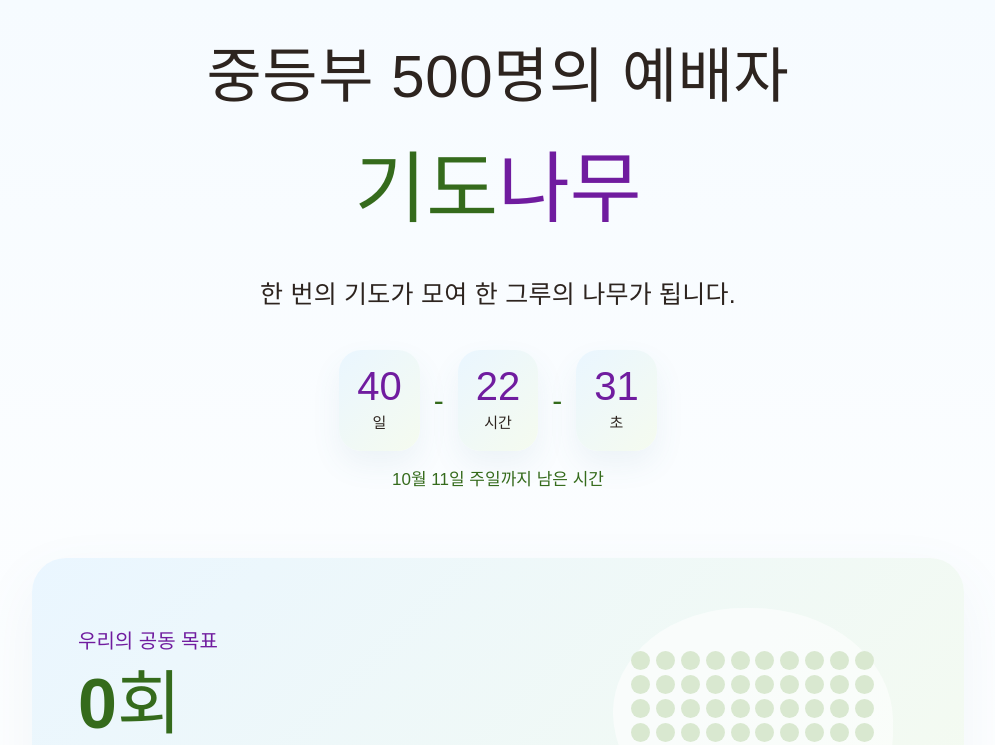
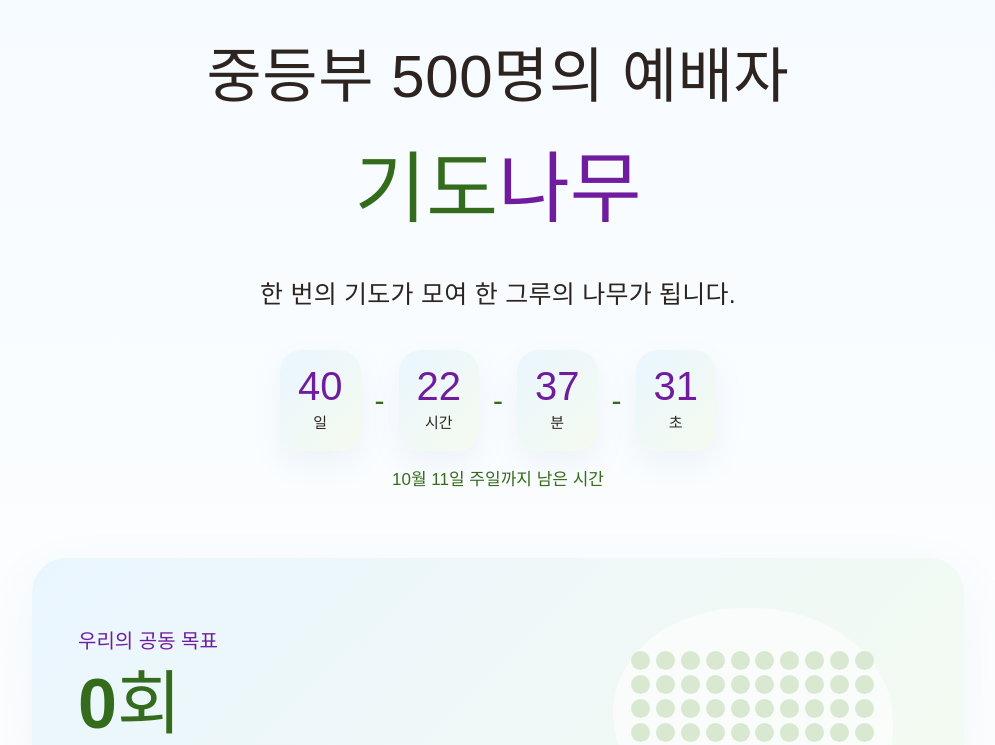
Before and after one commit to suuuuuuungho/Tree, a Next.js app: page / in a window 1280 px wide. Shown: the top 745 px of the page, without its empty margins (142-1137 px from the left). Built offline with nearby package versions, Linux system fonts and the light colour scheme; no server answers; the database is empty; a web font is replaced by a local one.

Commit message:
Add minutes to the countdown (DD-HH-MM-SS)

```diff
--- a/app/page.tsx
+++ b/app/page.tsx
@@ -25,14 +25,15 @@ function minutesToPrayerCount(minutes: number) {
 
 const COUNTDOWN_TARGET = new Date(2026, 9, 11, 0, 0, 0).getTime();
 
-type Countdown = { days: number; hours: number; seconds: number; done: boolean };
+type Countdown = { days: number; hours: number; minutes: number; seconds: number; done: boolean };
 
 function getCountdown(): Countdown {
   const diff = Math.max(0, COUNTDOWN_TARGET - Date.now());
   const days = Math.floor(diff / 86400000);
   const hours = Math.floor((diff % 86400000) / 3600000);
+  const minutes = Math.floor((diff % 3600000) / 60000);
   const seconds = Math.floor((diff % 60000) / 1000);
-  return { days, hours, seconds, done: diff <= 0 };
+  return { days, hours, minutes, seconds, done: diff <= 0 };
 }
 
 function pad2(value: number) {
@@ -168,6 +169,8 @@ export default function Home() {
             <span className="countdownSep">-</span>
             <div className="countdownBlock"><strong>{pad2(countdown.hours)}</strong><span>시간</span></div>
             <span className="countdownSep">-</span>
+            <div className="countdownBlock"><strong>{pad2(countdown.minutes)}</strong><span>분</span></div>
+            <span className="countdownSep">-</span>
             <div className="countdownBlock"><strong>{pad2(countdown.seconds)}</strong><span>초</span></div>
           </div>
           <p className="countdownLabel">10월 11일 주일까지 남은 시간</p>
```
